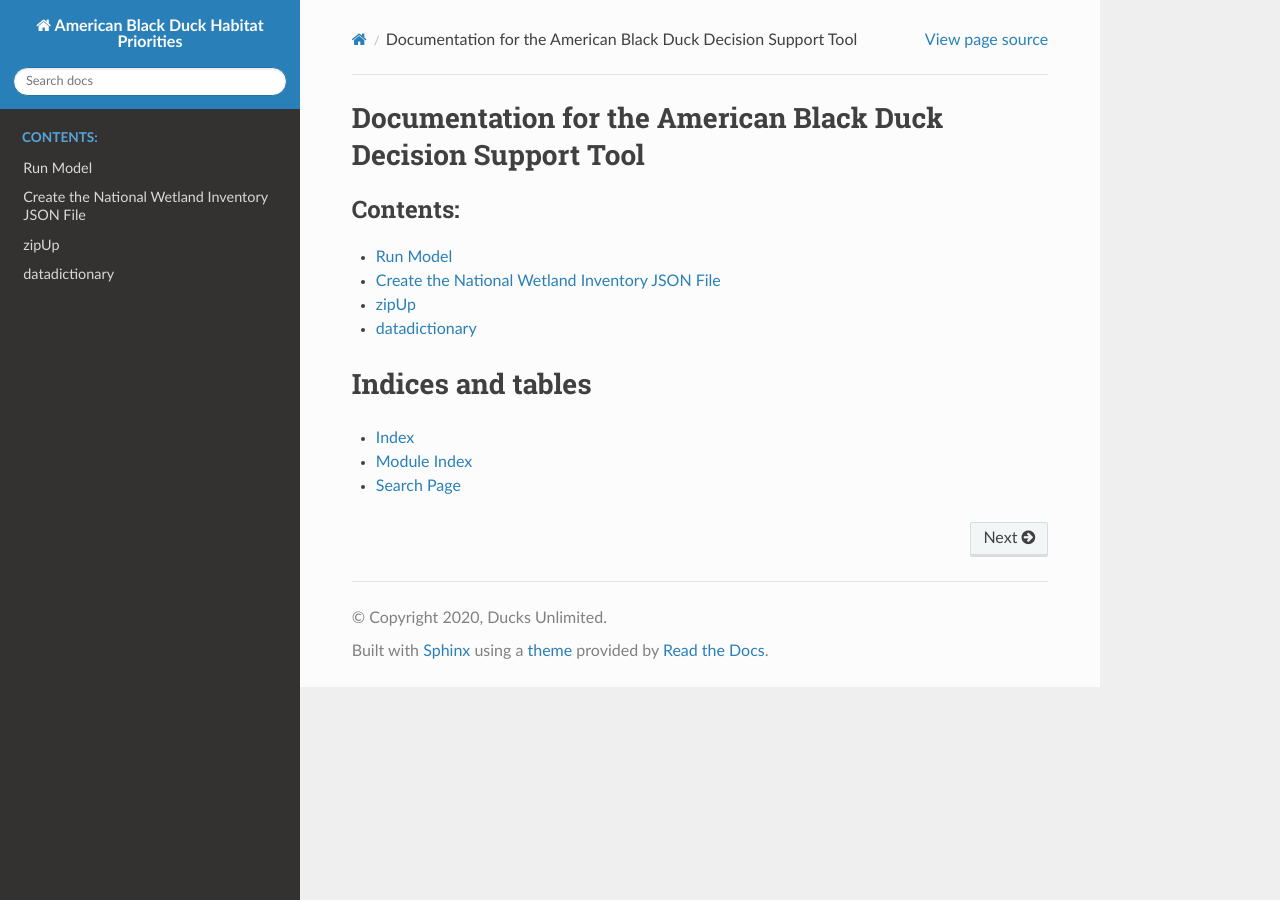
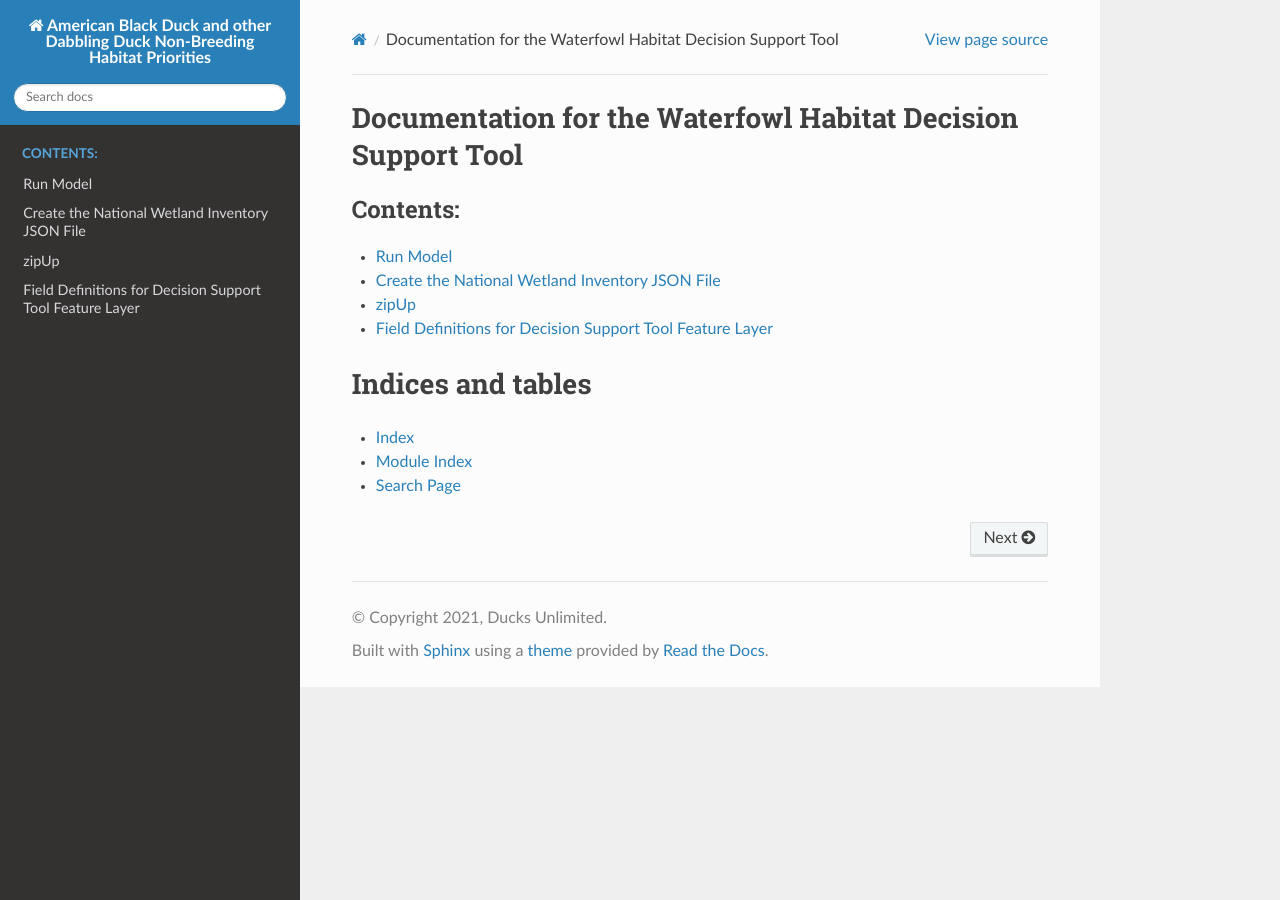
Before and after one commit to mkmitchell/WaterfowlDST, a Sphinx documentation site: the page built from docs/source/index.rst, in a window 1280 px wide. Built offline with Sphinx 7.4.7 and the Read the Docs theme 2.0.0, drawn with Linux system fonts in a browser that asks for light colours.

Commit message:
updated readthedocs stuff

```diff
--- a/docs/source/conf.py
+++ b/docs/source/conf.py
@@ -18,8 +18,8 @@ sys.path.insert(0, os.path.abspath('../..'))
 
 # -- Project information -----------------------------------------------------
 
-project = 'American Black Duck Habitat Priorities'
-copyright = '2020, Ducks Unlimited'
+project = 'American Black Duck and other Dabbling Duck Non-Breeding Habitat Priorities'
+copyright = '2021, Ducks Unlimited'
 author = 'Ducks Unlimited'
 
 # The full version, including alpha/beta/rc tags
--- a/docs/source/datadictionary.rst
+++ b/docs/source/datadictionary.rst
@@ -1,5 +1,5 @@
-datadictionary
-**************
+Field Definitions for Decision Support Tool Feature Layer
+*********************************************************
 
 .. csv-table:: ModelOutputFieldDictionary
    :file: D:/bitbucket_rename/abdu_dst/_files/ModelOutputFieldDictionary.csv
--- a/docs/source/index.rst
+++ b/docs/source/index.rst
@@ -3,8 +3,8 @@
    You can adapt this file completely to your liking, but it should at least
    contain the root `toctree` directive.
 
-Documentation for the American Black Duck Decision Support Tool
-====================================
+Documentation for the Waterfowl Habitat Decision Support Tool
+=============================================================
 
 .. toctree::
    :maxdepth: 2
```
